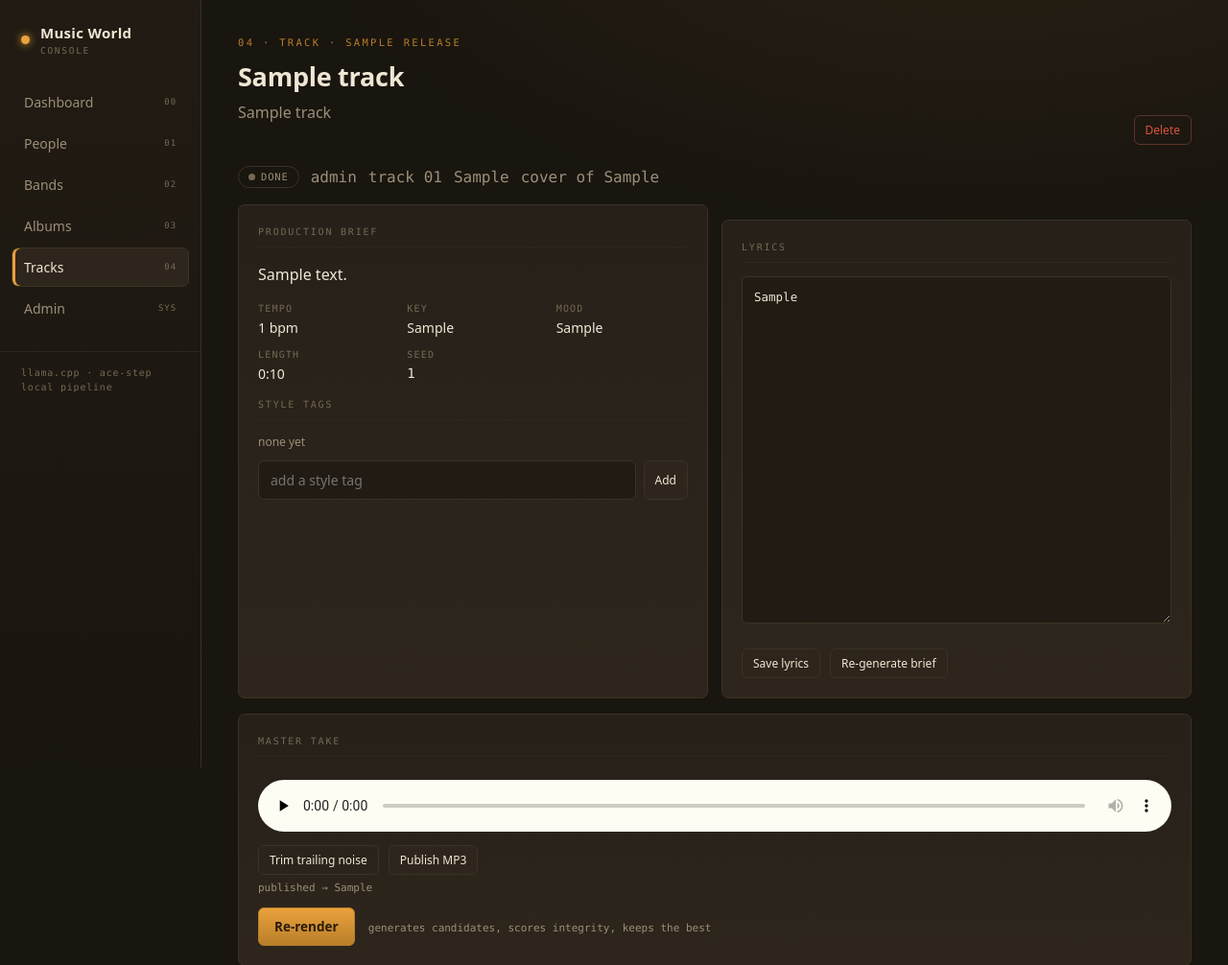
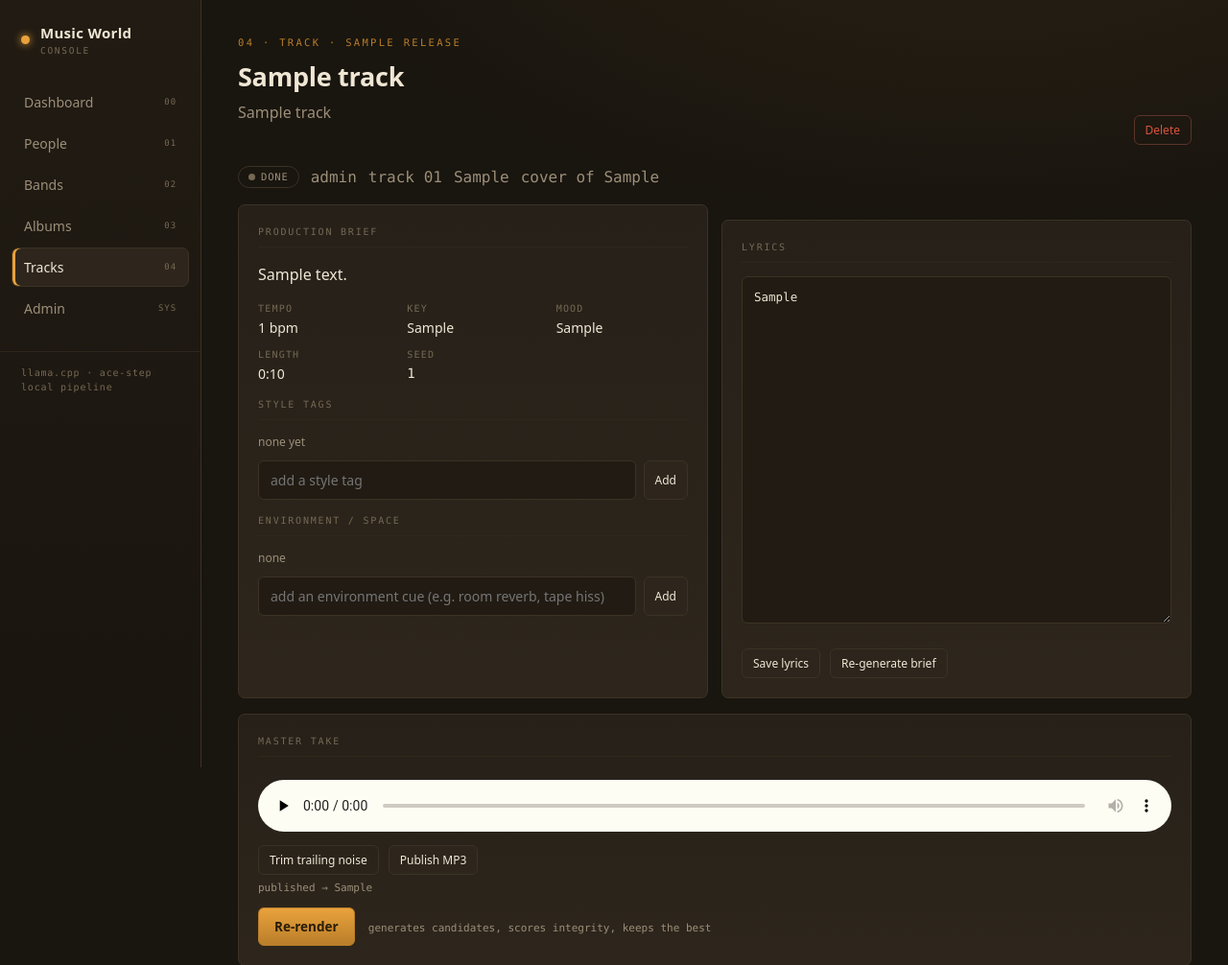
Before and after one commit to bprochazka-bit/TowerWreckerds, a Flask app: page /tracks/1 in a window 1280 px wide. Shown: the top 1006 px of the page at 96% size. Run offline with Flask 3, Linux system fonts and the light colour scheme; data comes from the database, SQL or seed files in the repository; tables that the repository leaves empty hold one stand-in row (values such as "Sample post").

Commit message:
Make track environmentals editable (add/remove), like style tags
The teal 'environment/space' chips (room/reverb/lighting cues the model adds
at brief time, which feed the ACE-Step caption) were display-only. Add a ×
remove control and an add field, with /tracks/<id>/env/add and /env/remove
routes (case-insensitive de-dupe).

https://claude.ai/code/session_01JCH7vLLukWZwf1vTWCpS6g

```diff
--- a/blueprints/tracks.py
+++ b/blueprints/tracks.py
@@ -173,6 +173,32 @@ def remove_tag(track_id):
     return redirect(url_for("tracks.detail", track_id=track_id))
 
 
+@bp.route("/<int:track_id>/env/add", methods=["POST"])
+def add_env(track_id):
+    t = query("SELECT environmentals FROM track WHERE id=?", (track_id,), one=True)
+    if not t:
+        return redirect(url_for("tracks.library"))
+    item = request.form.get("env", "").strip()
+    items = jload(t["environmentals"], [])
+    if item and item.lower() not in [x.lower() for x in items]:
+        items.append(item)
+        execute("UPDATE track SET environmentals=? WHERE id=?", (jdump(items), track_id))
+        flash(f"Added environment cue '{item}'.", "ok")
+    return redirect(url_for("tracks.detail", track_id=track_id))
+
+
+@bp.route("/<int:track_id>/env/remove", methods=["POST"])
+def remove_env(track_id):
+    t = query("SELECT environmentals FROM track WHERE id=?", (track_id,), one=True)
+    if not t:
+        return redirect(url_for("tracks.library"))
+    item = request.form.get("env", "")
+    items = [x for x in jload(t["environmentals"], []) if x != item]
+    execute("UPDATE track SET environmentals=? WHERE id=?", (jdump(items), track_id))
+    flash(f"Removed environment cue '{item}'.", "ok")
+    return redirect(url_for("tracks.detail", track_id=track_id))
+
+
 @bp.route("/<int:track_id>/select/<int:candidate_id>", methods=["POST"])
 def select_candidate(track_id, candidate_id):
     cand = query("SELECT * FROM candidate WHERE id=? AND track_id=?",
--- a/templates/tracks/detail.html
+++ b/templates/tracks/detail.html
@@ -49,9 +49,20 @@
     <datalist id="tag-options">
       {% for o in tag_options %}<option value="{{ o }}">{% endfor %}
     </datalist>
-    {% if environmentals %}<div class="chips" style="margin-top:8px">
-      {% for e in environmentals %}<span class="chip teal">{{ e }}</span>{% endfor %}
-    </div>{% endif %}
+    <div class="strip-label" style="margin-top:14px">Environment / space</div>
+    <div class="chips chips-edit">
+      {% for e in environmentals %}
+      <span class="chip teal">{{ e }}<form method="post" style="display:inline"
+            action="{{ url_for('tracks.remove_env', track_id=track.id) }}">
+        <input type="hidden" name="env" value="{{ e }}">
+        <button class="chip-x" type="submit" title="remove">×</button>
+      </form></span>
+      {% else %}<span class="muted" style="font-size:12px">none</span>{% endfor %}
+    </div>
+    <form method="post" action="{{ url_for('tracks.add_env', track_id=track.id) }}" class="tag-add">
+      <input type="text" name="env" placeholder="add an environment cue (e.g. room reverb, tape hiss)" autocomplete="off">
+      <button class="btn sm" type="submit">Add</button>
+    </form>
   </div>
 
   <div class="panel">
```
